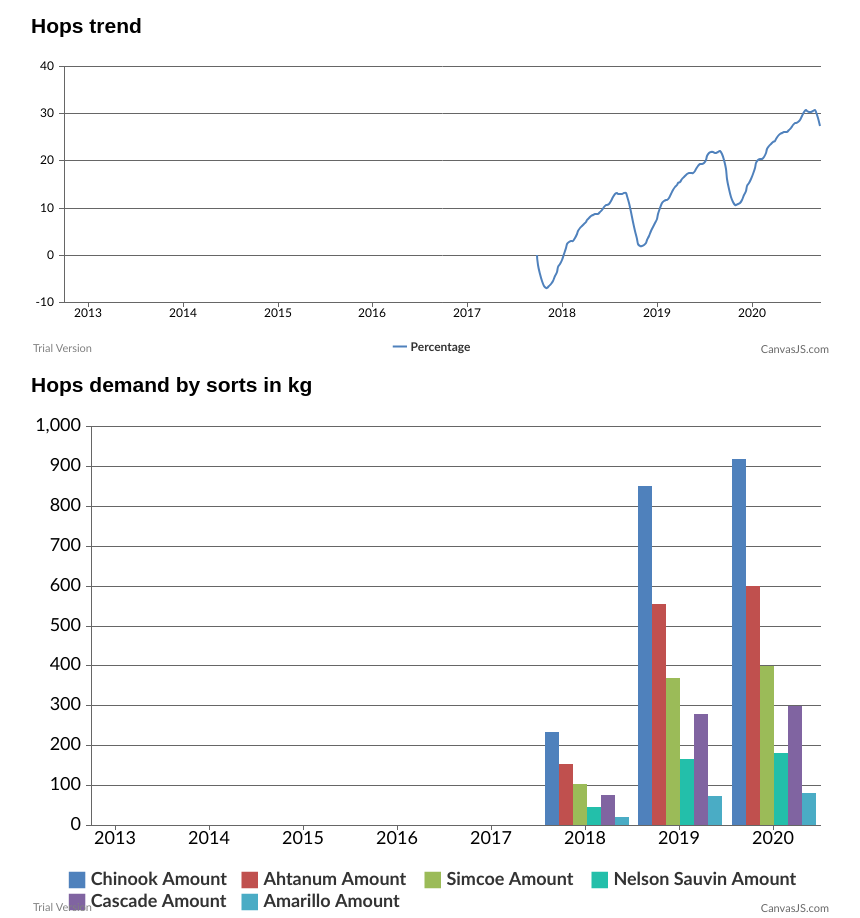
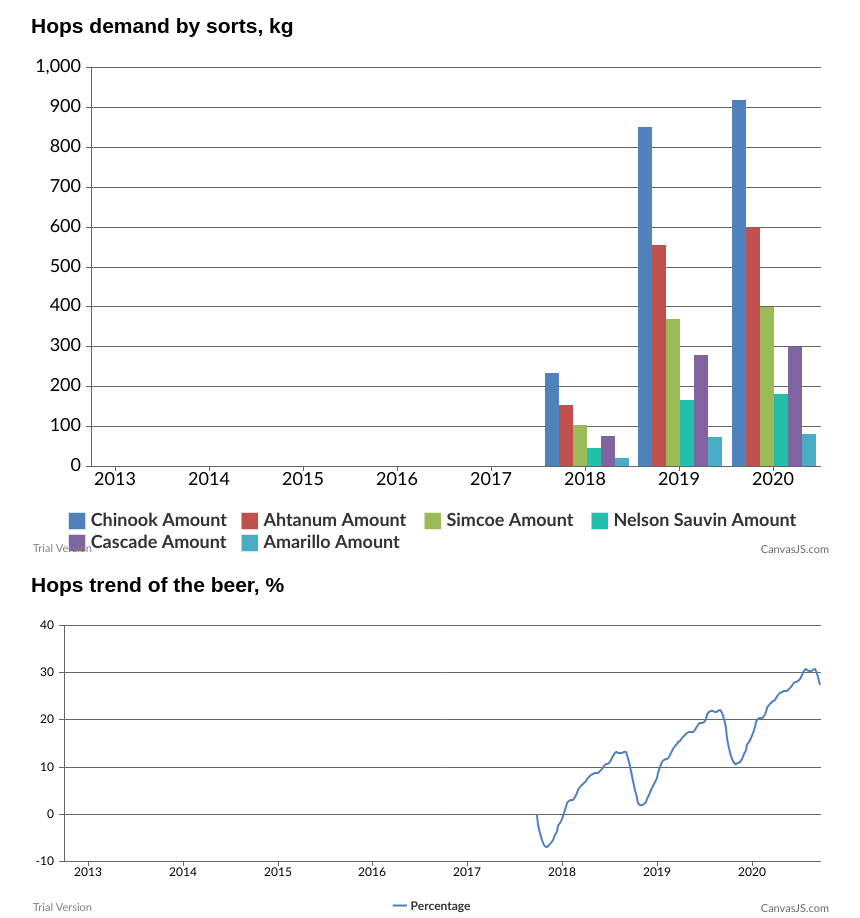
Before and after one commit to fetis/brlohack, a website: page web/index.html in a window 1280 px wide. Shown: the part 802-1720 px from the top of the page, without its empty margins (289-1149 px from the left). Drawn offline with Linux system fonts and the light colour scheme.

Commit message:
LAST MINUTE CHANGE

```diff
--- a/web/index.html
+++ b/web/index.html
@@ -42,11 +42,11 @@
                 <div id="trendChart" class="chart-big"></div>
             </section>
             <section class="hops">
-                <h2>Hops trend</h2>
+                <h2>Hops demand by sorts, kg</h2>
+                <div id="hopsChart" class="chart-big"></div>
+
+                <h2>Hops trend of the beer, %</h2>
                 <div id="hopsTrendChart" class="chart-small"></div>
-
-                <h2>Hops demand by sorts in kg</h2>
-                <div id="hopsChart" class="chart-big"></div>
             </section>
         </article>
         <aside>
```
